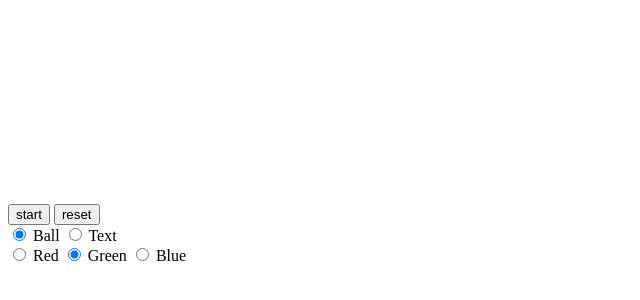
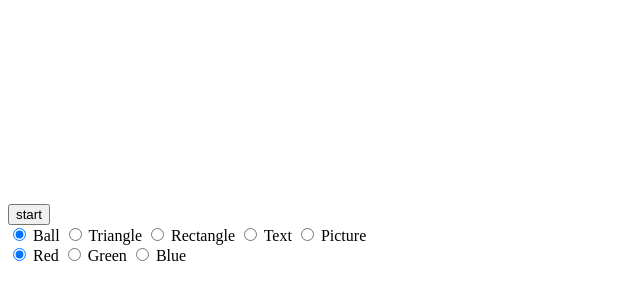
Before and after one commit to amoyR/bouncingBall, a website: page index.html in a window 1280 px wide. Shown: the part 408-708 px from the top of the page, without its empty margins (0-640 px from the left). Drawn offline with Linux system fonts and the light colour scheme.

Commit message:
add various bouncing target types

```diff
--- a/index.html
+++ b/index.html
@@ -30,21 +30,22 @@
   </p-->
   <div>
   <input type = "button" id = "start" value = "start" onclick = "startAnimation()"/>
-  <input type = "button" id = "str" value = "reset" onclick = "resetAnimation()"/>
+  <!--input type = "button" id = "str" value = "reset" onclick = "resetAnimation()"/-->
   <!--input type = "button" id = "color" value = "color" onclick = "colorChange()"/-->
   </div>
 
   <form id = "objectType">
-  <input type="radio" name = "draw" id = "Ball" value = "ball" onchange = "objectStatus()" checked> Ball
-  <input type="radio" name = "draw" id = "Character" value = "text" onchange = "objectStatus()"> Text
+  <input type="radio" name = "draw" id = "Ball" value = "ball" onchange = "setAnimationTarget()" checked> Ball
+  <input type="radio" name = "draw" id = "Triangle" value = "triangle" onchange = "setAnimationTarget()" > Triangle
+  <input type="radio" name = "draw" id = "Rectangle" value = "rectangle" onchange = "setAnimationTarget()" > Rectangle
+  <input type="radio" name = "draw" id = "Character" value = "text" onchange = "setAnimationTarget()" > Text
+  <input type="radio" name = "draw" id = "Picture" value = "picture" onchange = "setAnimationTarget()"> Picture
   </form>
 
-  <form id = "colorType">
-  <input type="radio" name="color" value= "red" id = "colorRadioR" onchange = "objectStatus()"  > Red
-  <input type="radio" name="color" value = "green" id = "colorRadioG" onchange = "objectStatus()" checked> Green
-  <input type="radio" name="color" value = "blue" id = "colorRadioB" onchange = "objectStatus()"> Blue
+  <form id = "colorType">    <input type="radio" name="color" value= "red" id = "colorRadioR" onchange = "setAnimationTarget()" checked> Red
+  <input type="radio" name="color" value = "green" id = "colorRadioG" onchange = "setAnimationTarget()" > Green
+  <input type="radio" name="color" value = "blue" id = "colorRadioB" onchange = "setAnimationTarget()"> Blue
   </form>
-
 
 
   <script type="text/javascript" src="textAnimation.js"></script>
```
Also changed, not shown: 1 other file.
